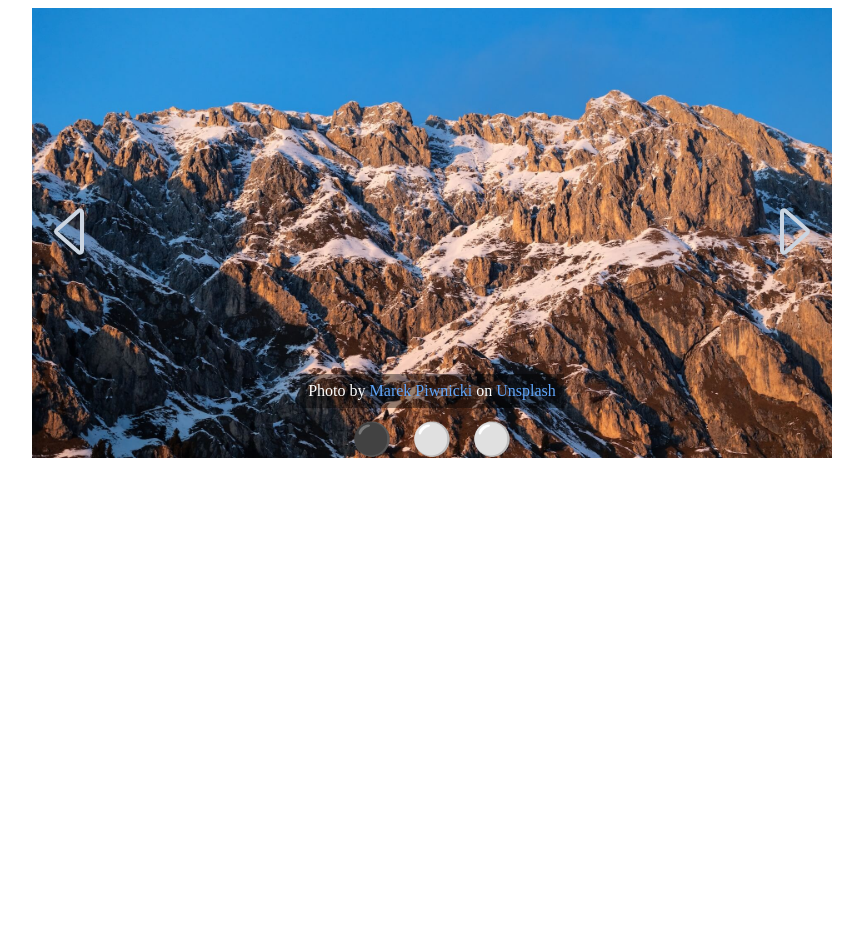
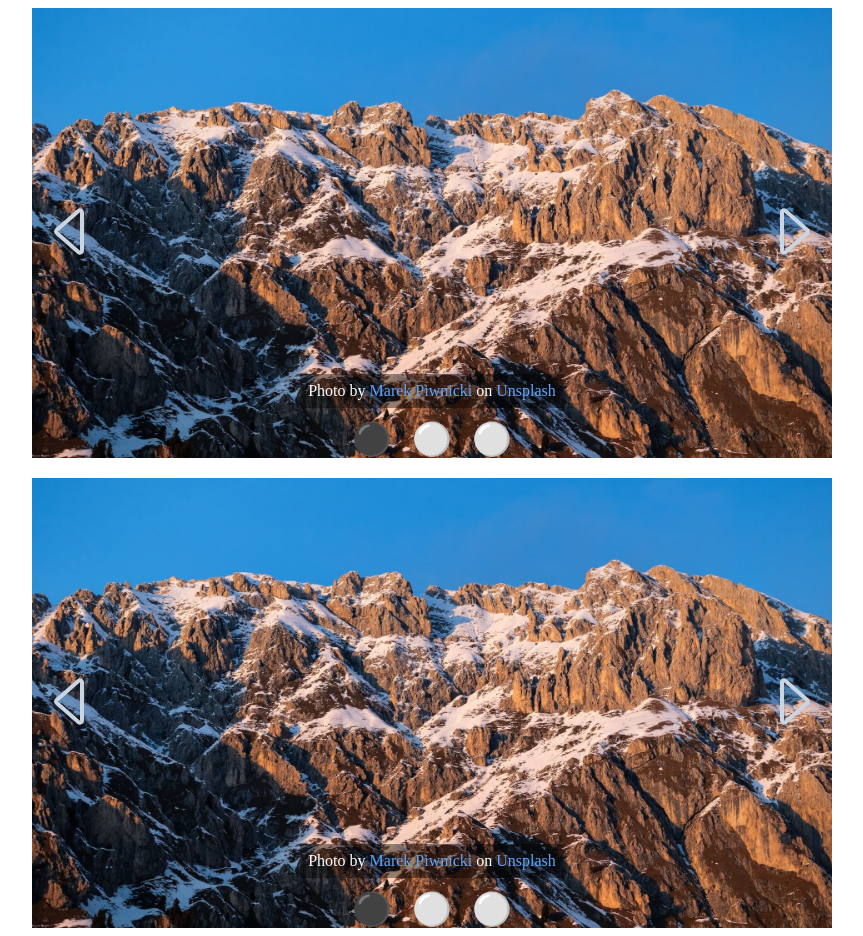
Before and after one commit to MERatio/carousel, a plain HTML site: page index.html in a window 1280 px wide. Shown: the whole page, without its empty margins (208-1071 px from the left). Before the commit the page ends 800 px from the top, so only its background shows below. Drawn offline with Linux system fonts and the light colour scheme.

Commit message:
Add another carousel
So I can test if the controls, and indicator only operate on their own
carousel.

```diff
--- a/index.html
+++ b/index.html
@@ -8,6 +8,7 @@
     <script src="./index.js" defer></script>
   </head>
   <body>
+    <!-- Carousel 1 Start -->
     <div class="container">
       <div class="carousel" id="natureCarousel">
         <div class="carouselItem carousel-item active">
@@ -114,5 +115,115 @@
         </div>
       </div>
     </div>
+    <!-- Carousel 1 End -->
+
+    <!-- Carousel 2 Start -->
+    <div class="container">
+      <div class="carousel" id="natureCarousel2">
+        <div class="carouselItem carousel-item active">
+          <img
+            src="./images/snowy-mountain.jpg"
+            alt="A large mountain covered in snow under a blue sky"
+          />
+          <p>
+            Photo by
+            <a
+              href="https://unsplash.com/@marekpiwnicki?utm_content=creditCopyText&utm_medium=referral&utm_source=unsplash"
+              >Marek Piwnicki</a
+            >
+            on
+            <a
+              href="https://unsplash.com/photos/a-large-mountain-covered-in-snow-under-a-blue-sky-Ef3jVcCqS0Y?utm_content=creditCopyText&utm_medium=referral&utm_source=unsplash"
+              >Unsplash</a
+            >
+          </p>
+        </div>
+        <div class="carouselItem carousel-item">
+          <img
+            src="./images/sunset.jpg"
+            alt="The Sun is setting over a bodt of water"
+          />
+          <p>
+            Photo by
+            <a
+              href="https://unsplash.com/@caipod?utm_content=creditCopyText&utm_medium=referral&utm_source=unsplash"
+              >Cai Fang</a
+            >
+            on
+            <a
+              href="https://unsplash.com/photos/the-sun-is-setting-over-a-body-of-water-6O9W0mac9-s?utm_content=creditCopyText&utm_medium=referral&utm_source=unsplash"
+              >Unsplash</a
+            >
+          </p>
+        </div>
+        <div class="carouselItem carousel-item">
+          <img src="./images/forest.jpg" alt="Green leafed trees" />
+
+          <p>
+            Photo by
+            <a
+              href="https://unsplash.com/@iriser?utm_content=creditCopyText&utm_medium=referral&utm_source=unsplash"
+              >Irina Iriser</a
+            >
+            on
+            <a
+              href="https://unsplash.com/photos/green-leafed-trees-2Y4dE8sdhlc?utm_content=creditCopyText&utm_medium=referral&utm_source=unsplash"
+              >Unsplash</a
+            >
+          </p>
+        </div>
+        <button
+          type="button"
+          class="carouselControl carouselControlPrev carousel-control carousel-control-prev"
+          data-target="#natureCarousel2"
+        >
+          <svg xmlns="http://www.w3.org/2000/svg" viewBox="0 0 16 16">
+            <path
+              d="M10 12.796V3.204L4.519 8 10 12.796zm-.659.753-5.48-4.796a1 1 0 0 1 0-1.506l5.48-4.796A1 1 0 0 1 11 3.204v9.592a1 1 0 0 1-1.659.753z"
+            />
+          </svg>
+          <span class="visually-hidden">Previous</span>
+        </button>
+        <button
+          type="button"
+          class="carouselControl carouselControlNext carousel-control carousel-control-next"
+          data-target="#natureCarousel2"
+        >
+          <svg xmlns="http://www.w3.org/2000/svg" viewBox="0 0 16 16">
+            <path
+              d="M6 12.796V3.204L11.481 8 6 12.796zm.659.753 5.48-4.796a1 1 0 0 0 0-1.506L6.66 2.451C6.011 1.885 5 2.345 5 3.204v9.592a1 1 0 0 0 1.659.753z"
+            />
+          </svg>
+          <span class="visually-hidden">Next</span>
+        </button>
+        <div class="carousel-indicators">
+          <button
+            type="button"
+            class="carouselIndicator carousel-indicator active"
+            data-target="#natureCarousel2"
+            data-move-to="0"
+          >
+            &#9899;
+          </button>
+          <button
+            type="button"
+            class="carouselIndicator carousel-indicator"
+            data-target="#natureCarousel2"
+            data-move-to="1"
+          >
+            &#9898;
+          </button>
+          <button
+            type="button"
+            class="carouselIndicator carousel-indicator"
+            data-target="#natureCarousel2"
+            data-move-to="2"
+          >
+            &#9898;
+          </button>
+        </div>
+      </div>
+    </div>
+    <!-- Carousel 2 End -->
   </body>
 </html>
--- a/style.css
+++ b/style.css
@@ -14,7 +14,9 @@ html {
 
 body {
   display: flex;
-  justify-content: center;
+  flex-direction: column;
+  align-items: center;
+  gap: 20px;
 }
 
 .visually-hidden {
```
